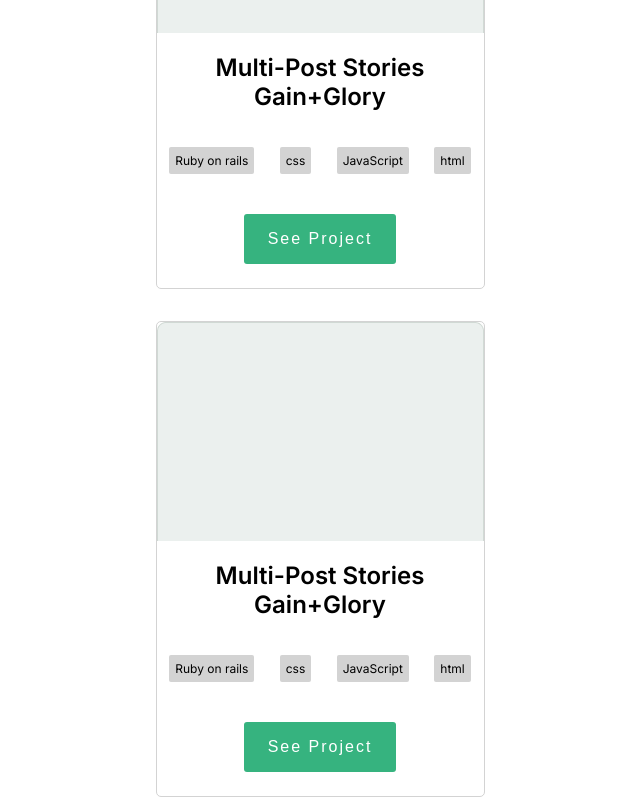
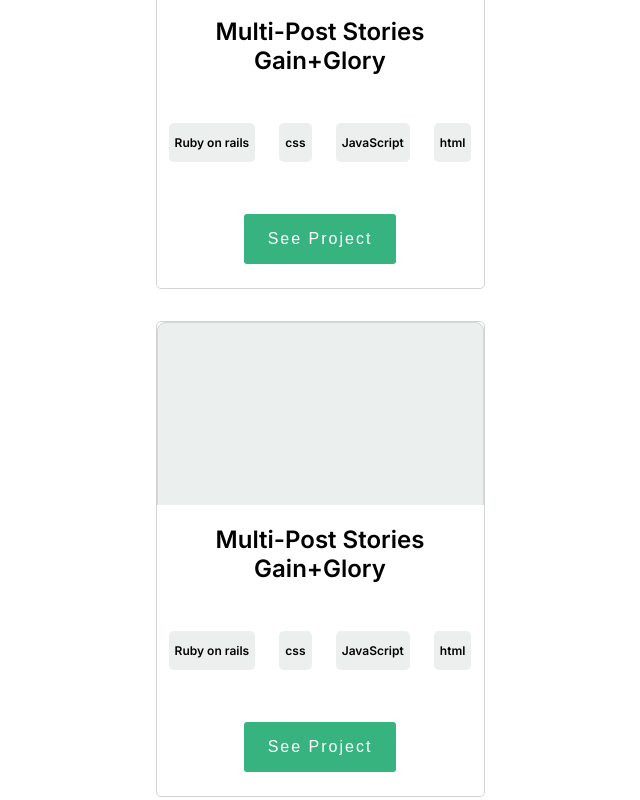
Before and after one commit to ShingiraiBhengesa/developer-portfolio-template, a website: page index.html in a window 1280 px wide. Shown: the part 1325-2125 px from the top of the page, without its empty margins (320-960 px from the left). Drawn offline with Linux system fonts and the light colour scheme.

Commit message:
fix list tag

```diff
--- a/style.css
+++ b/style.css
@@ -238,17 +238,19 @@ li {
   background: white;
   color: #36b37f;
   font-size: 12px;
+  font-weight: 600;
   padding: 1em 0.5em;
   margin: 1em 0.5em;
   border-radius: 5px;
 }
 
 .card-work > .card-tags > li {
-  background: lightgray;
+  background: #EBF0EE;
   font-size: 12px;
-  padding: 0.5em;
-  margin: 0 0.5em;
-  border-radius: 2px;
+  font-weight: 600;
+  padding: 1em 0.5em;
+  margin: 1em 0.5em;
+  border-radius: 5px;
 }
 
 .card-work-details-mobile {
```
